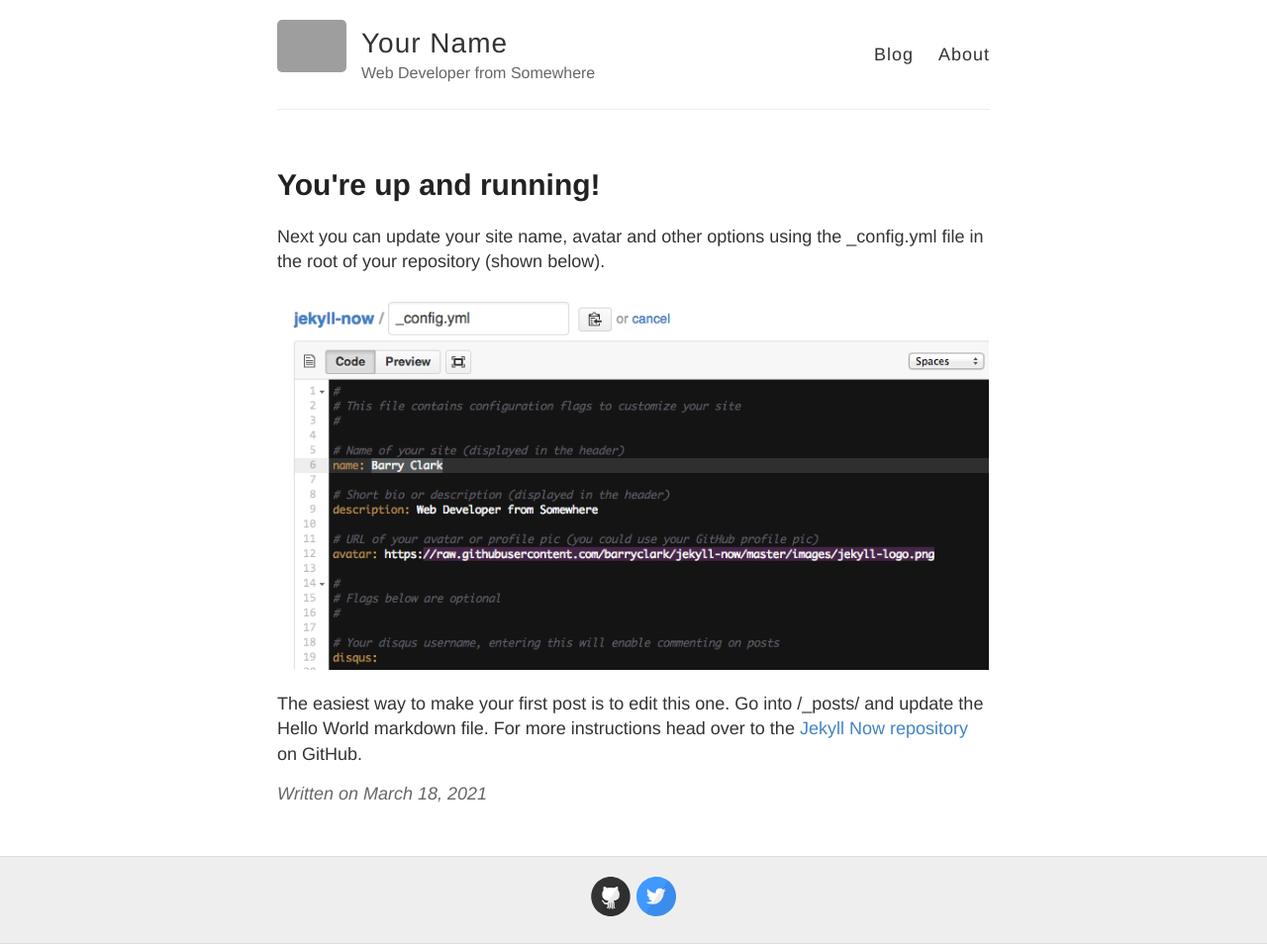
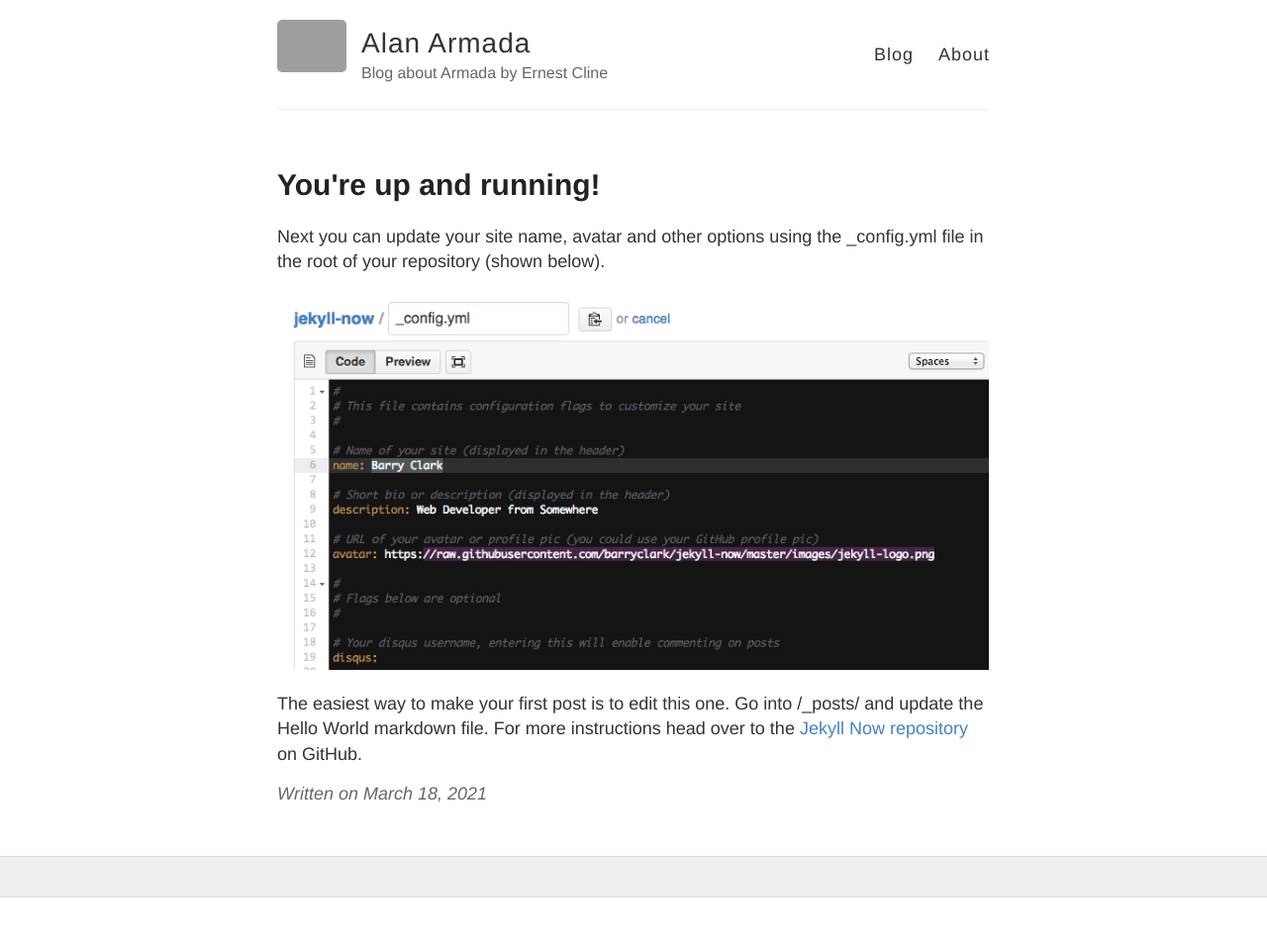
Before and after one commit to PiSaucer/armadablogschoolproject, a Jekyll site: the page built from _posts/2021-3-18-Hello-World.md, in a window 1280 px wide. Shown: the whole page at 99% size. Built offline with Jekyll 4.4.1, drawn with Linux system fonts in a browser that asks for light colours; after the commit the page ends 907 px from its top, so only the background shows below that; grey boxes are pictures that could not be loaded.

Commit message:
Update _config.yml
Co-Authored-By: PiSaucer <33438654+pisaucer@users.noreply.github.com>

```diff
--- a/_config.yml
+++ b/_config.yml
@@ -3,10 +3,10 @@
 #
 
 # Name of your site (displayed in the header)
-name: Your Name
+name: Alan Armada
 
 # Short bio or description (displayed in the header)
-description: Web Developer from Somewhere
+description: Blog about Armada by Ernest Cline
 
 # URL of your avatar or profile pic (you could use your GitHub profile pic)
 avatar: https://raw.githubusercontent.com/barryclark/jekyll-now/master/images/jekyll-logo.png
@@ -21,12 +21,12 @@ footer-links:
   email:
   facebook:
   flickr:
-  github: barryclark/jekyll-now
+  github:
   instagram:
   linkedin:
   pinterest:
   rss: # just type anything here for a working RSS icon
-  twitter: jekyllrb
+  twitter:
   stackoverflow: # your stackoverflow profile, e.g. "users/50476/bart-kiers"
   youtube: # channel/<your_long_string> or user/<user-name>
   googleplus: # anything in your profile username that comes after plus.google.com/
```
